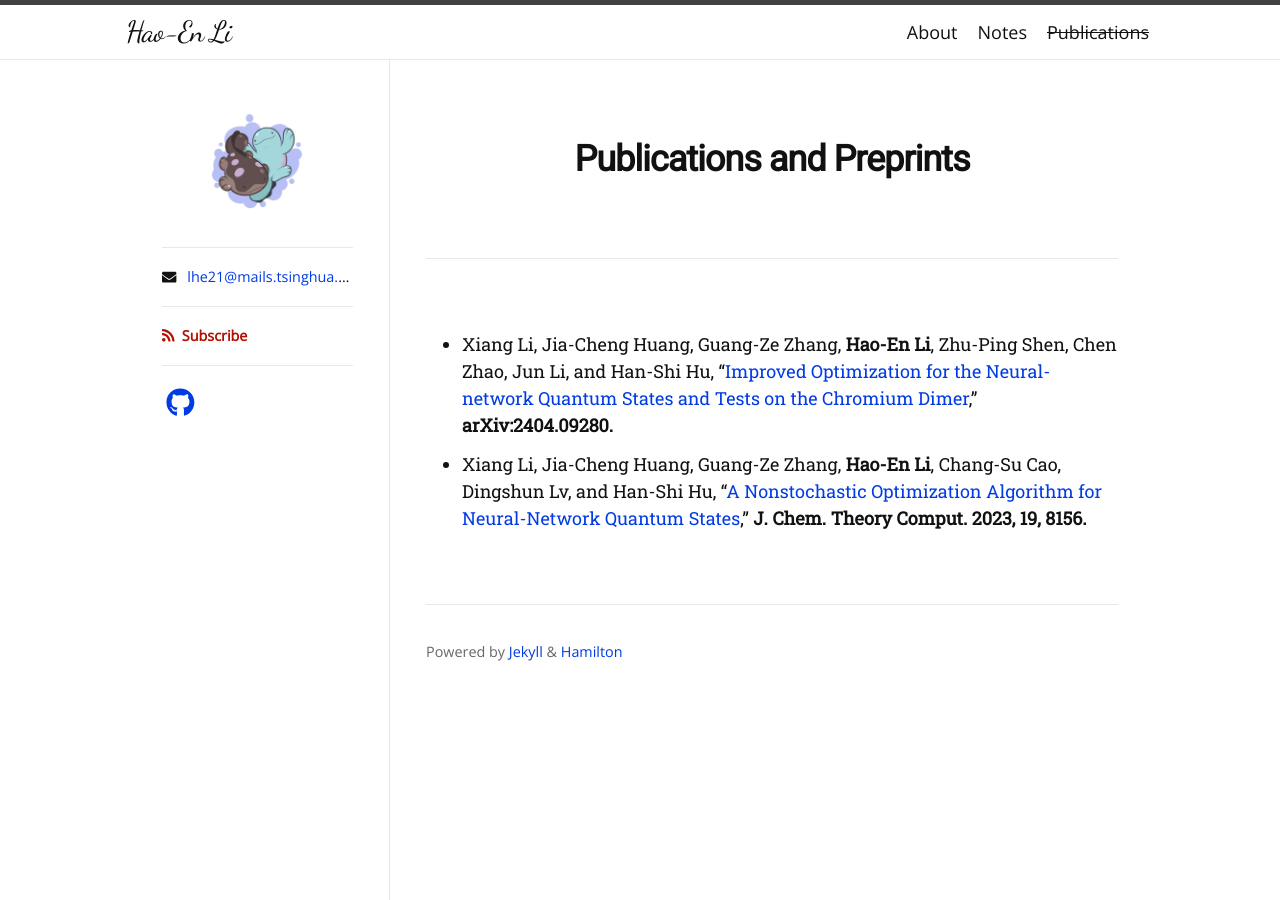
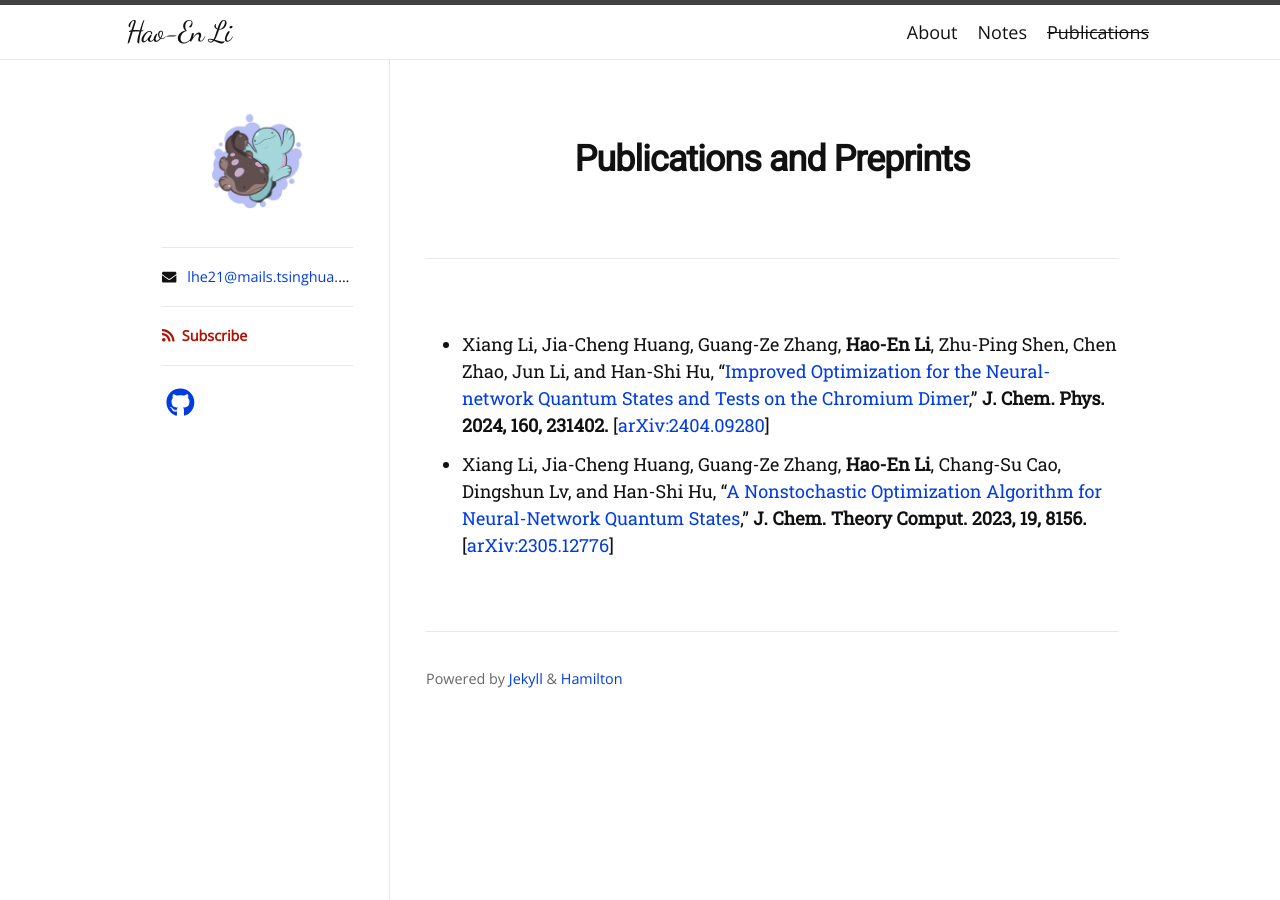
Before and after one commit to haoen2021/haoen2021.github.io, a Jekyll site: the page built from pubs.md, in a window 1280 px wide. Built offline with Jekyll 4.4.1, drawn with Linux system fonts in a browser that asks for light colours; nearby versions of some CDN libraries; some web fonts are replaced.

Commit message:
Update pubs.md

```diff
--- a/pubs.md
+++ b/pubs.md
@@ -3,7 +3,7 @@
 title: Publications and Preprints
 permalink: /pubs/
 ---
-+ Xiang Li, Jia-Cheng Huang, Guang-Ze Zhang, **Hao-En Li**, Zhu-Ping Shen, Chen Zhao, Jun Li, and Han-Shi Hu, "[Improved Optimization for the Neural-network Quantum States and Tests on the Chromium Dimer](https://arxiv.org/abs/2404.09280)," **arXiv:2404.09280.**
++ Xiang Li, Jia-Cheng Huang, Guang-Ze Zhang, **Hao-En Li**, Zhu-Ping Shen, Chen Zhao, Jun Li, and Han-Shi Hu, "[Improved Optimization for the Neural-network Quantum States and Tests on the Chromium Dimer](https://doi.org/10.1063/5.0214150)," **J. Chem. Phys. 2024, 160, 231402.** [[arXiv:2404.09280](https://arxiv.org/abs/2404.09280)]
 + Xiang Li, Jia-Cheng Huang, Guang-Ze Zhang, **Hao-En Li**, Chang-Su Cao, Dingshun Lv, and Han-Shi Hu,
   "[A Nonstochastic Optimization Algorithm for Neural-Network Quantum States](https://pubs.acs.org/doi/10.1021/acs.jctc.3c00831)," **J. Chem. Theory**
-  **Comput. 2023, 19, 8156.**
+  **Comput. 2023, 19, 8156.** [[arXiv:2305.12776](https://arxiv.org/abs/2305.12776)]
```
